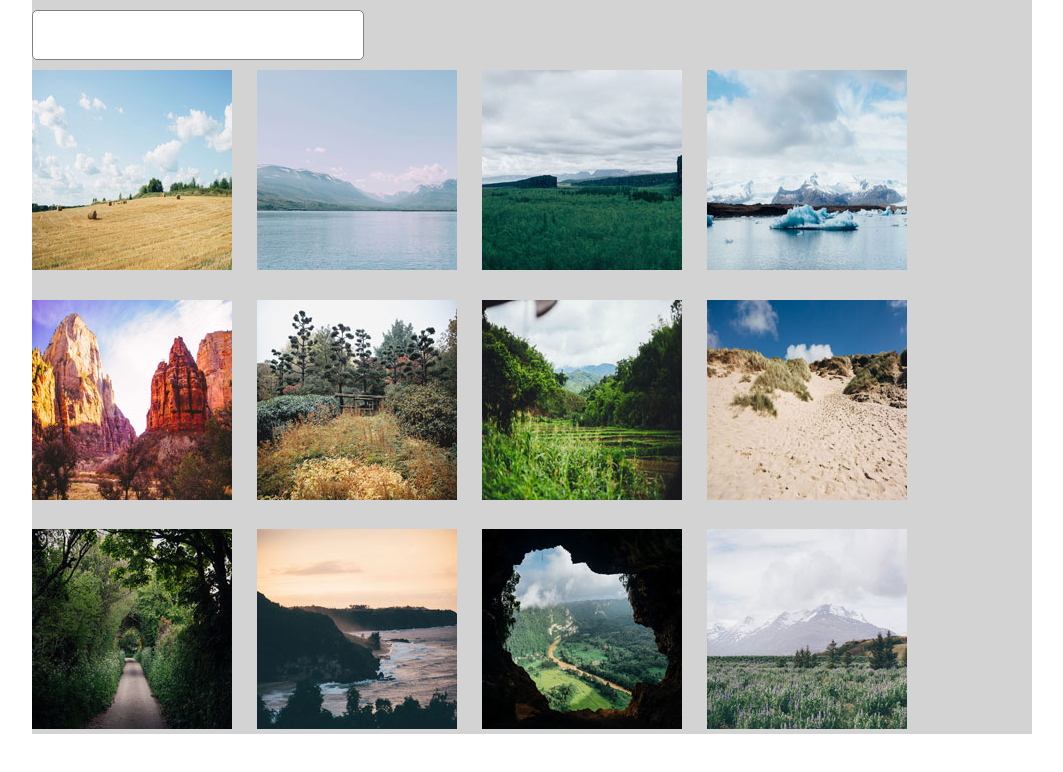
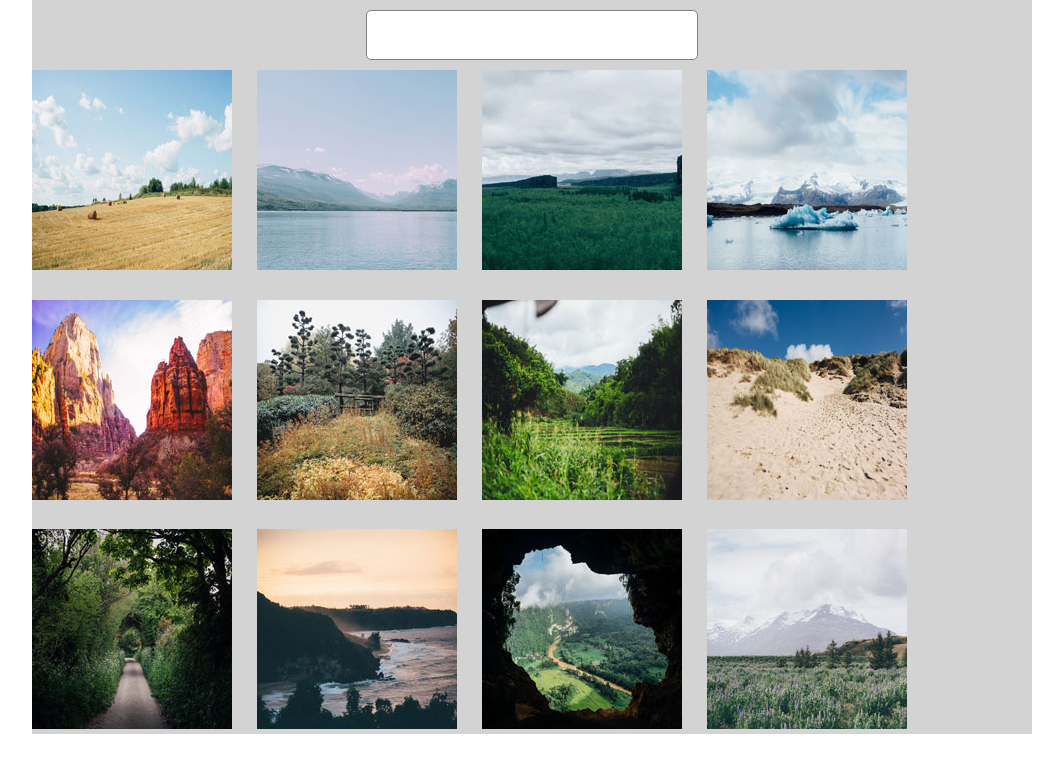
Before and after one commit to mahassan/FEWD-04-Interactive-Photo-Gallery, a plain HTML site: page index.html in a window 1280 px wide. Shown: the whole page, without its empty margins (108-1171 px from the left). Drawn offline with nearby package versions, Linux system fonts and the light colour scheme.

Commit message:
Fixed layout issue

```diff
--- a/css/styles.css
+++ b/css/styles.css
@@ -12,9 +12,14 @@ input{
     width:300px;
     margin:10px 0;
 }
+.header{
+    width: 1000px;
+    text-align: center;
+}
 .main{
     max-width: 1000px;
     display: grid;
     grid-template-columns: repeat(auto-fill , 200px);
     grid-gap:25px;
+    text-align: center;
 }
```
